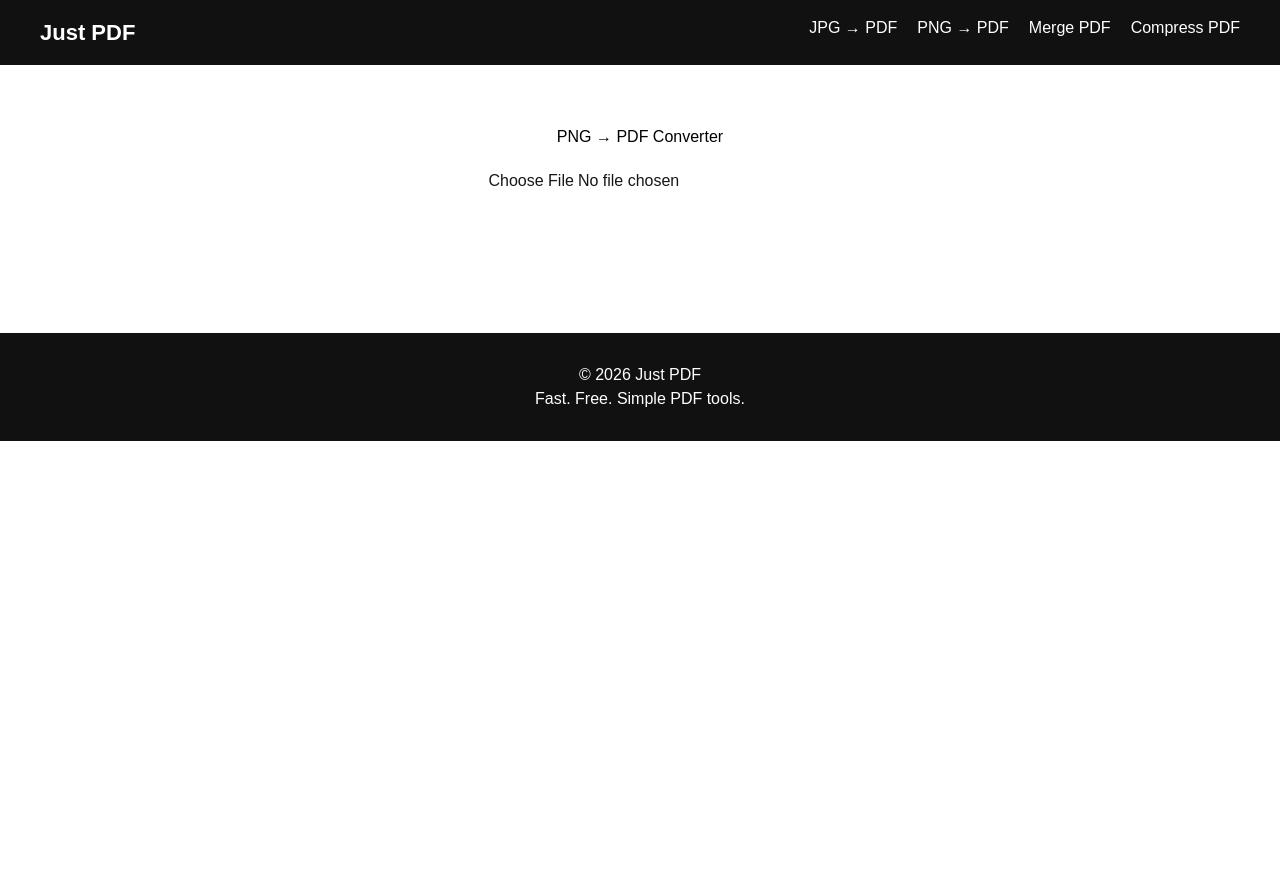
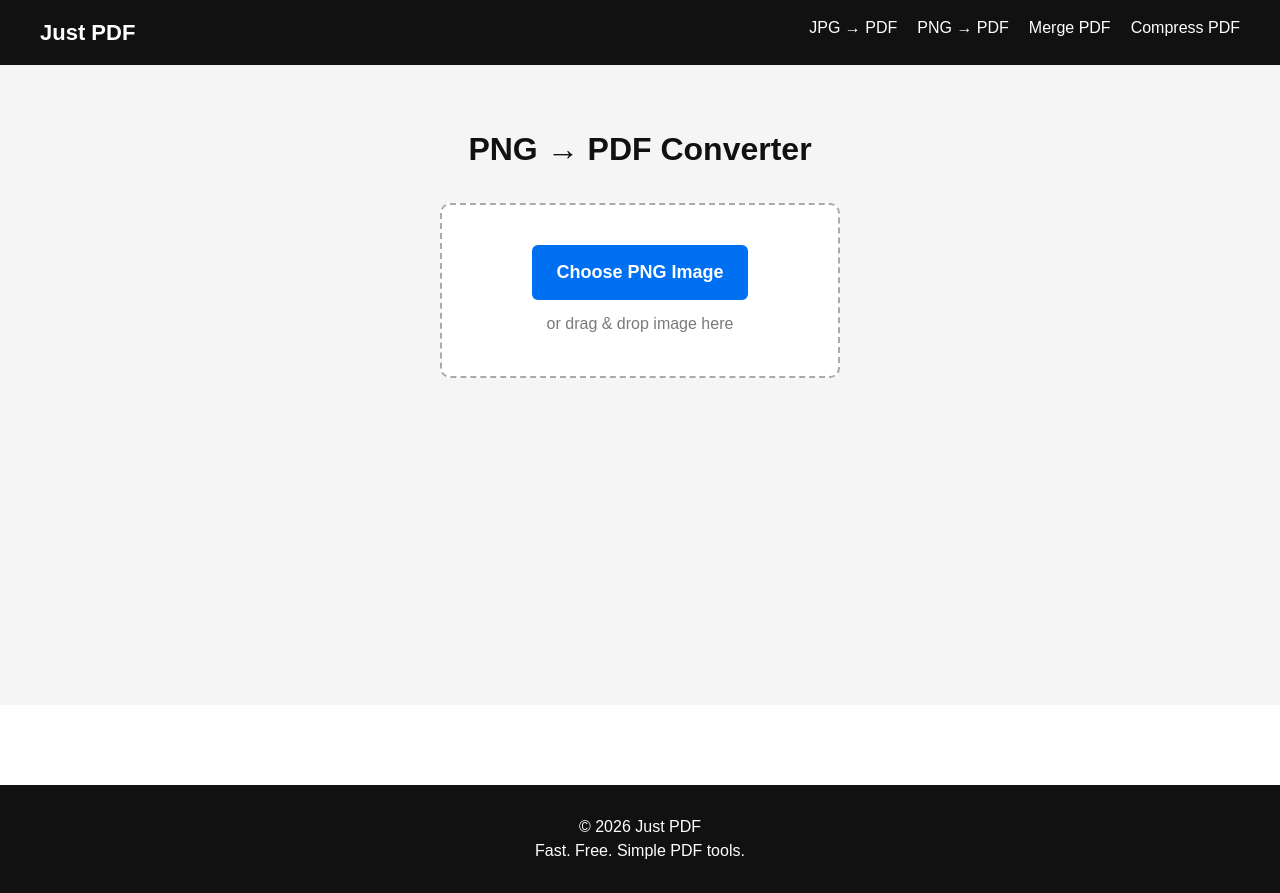
Before and after one commit to rahulkite-solo/just-pdf, a Next.js app: page /png-to-pdf in a window 1280 px wide. Before the commit the page ends 800 px from the top, so only its background shows below. Built offline with nearby package versions, Linux system fonts and the light colour scheme.

Commit message:
Upgrade JPG UI7

```diff
--- a/app/compress-pdf/page.tsx
+++ b/app/compress-pdf/page.tsx
@@ -1,21 +1,41 @@
 "use client";
 
+import { useState } from "react";
+import { compressPdf } from "@/lib/pdfUtils";
+
 export default function CompressPDF() {
+  const [loading, setLoading] = useState(false);
+  const [url, setUrl] = useState<string | null>(null);
+
+  async function handleFile(e: any) {
+    const file = e.target.files[0];
+    if (!file) return;
+
+    setLoading(true);
+    const blob = await compressPdf(file);
+    setUrl(URL.createObjectURL(blob));
+    setLoading(false);
+  }
+
   return (
-    <main style={page}>
-      <h1 style={heading}>Compress PDF</h1>
+    <main style={container}>
+      <h1 style={title}>Compress PDF</h1>
 
-      <p>Feature coming soon 🚧</p>
+      <input
+        type="file"
+        accept="application/pdf"
+        onChange={handleFile}
+      />
+
+      {url && (
+        <a href={url} download="compressed.pdf" style={downloadBtn}>
+          Download Compressed PDF
+        </a>
+      )}
     </main>
   );
 }
 
-const page = {
-  padding: "60px",
-  textAlign: "center" as const,
-};
-
-const heading = {
-  color: "black",
-  marginBottom: "20px",
-};
+const container = { padding: "60px", textAlign: "center" as const, backgroundColor: "#f5f5f5", minHeight: "80vh" };
+const title = { fontSize: "32px", marginBottom: "30px", color: "#111", fontWeight: "bold" };
+const downloadBtn = { display: "inline-block", marginTop: "20px", backgroundColor: "#28a745", color: "white", padding: "12px 20px", borderRadius: "6px", textDecoration: "none", fontWeight: "bold" };
--- a/app/merge-pdf/page.tsx
+++ b/app/merge-pdf/page.tsx
@@ -1,23 +1,42 @@
 "use client";
 
 import { useState } from "react";
+import { mergePdfs } from "@/lib/pdfUtils";
 
 export default function MergePDF() {
+  const [loading, setLoading] = useState(false);
+  const [url, setUrl] = useState<string | null>(null);
+
+  async function handleFiles(e: any) {
+    const files = Array.from(e.target.files || []);
+    if (files.length < 2) return alert("Select at least 2 PDFs");
+
+    setLoading(true);
+    const blob = await mergePdfs(files as File[]);
+    setUrl(URL.createObjectURL(blob));
+    setLoading(false);
+  }
+
   return (
-    <main style={page}>
-      <h1 style={heading}>Merge PDF</h1>
+    <main style={container}>
+      <h1 style={title}>Merge PDF</h1>
 
-      <p>Feature coming soon 🚧</p>
+      <input
+        type="file"
+        accept="application/pdf"
+        multiple
+        onChange={handleFiles}
+      />
+
+      {url && (
+        <a href={url} download="merged.pdf" style={downloadBtn}>
+          Download Merged PDF
+        </a>
+      )}
     </main>
   );
 }
 
-const page = {
-  padding: "60px",
-  textAlign: "center" as const,
-};
-
-const heading = {
-  color: "black",
-  marginBottom: "20px",
-};
+const container = { padding: "60px", textAlign: "center" as const, backgroundColor: "#f5f5f5", minHeight: "80vh" };
+const title = { fontSize: "32px", marginBottom: "30px", color: "#111", fontWeight: "bold" };
+const downloadBtn = { display: "inline-block", marginTop: "20px", backgroundColor: "#28a745", color: "white", padding: "12px 20px", borderRadius: "6px", textDecoration: "none", fontWeight: "bold" };
--- a/app/png-to-pdf/page.tsx
+++ b/app/png-to-pdf/page.tsx
@@ -4,36 +4,67 @@ import { useState } from "react";
 import { imageToPdf } from "@/lib/pdfUtils";
 
 export default function PNGtoPDF() {
-  const [url, setUrl] = useState<string | null>(null);
   const [loading, setLoading] = useState(false);
+  const [error, setError] = useState("");
+  const [downloadUrl, setDownloadUrl] = useState<string | null>(null);
 
-  async function handleFile(e: any) {
+  async function convert(file: File) {
+    try {
+      setLoading(true);
+      setError("");
+      setDownloadUrl(null);
+
+      if (file.size > 5 * 1024 * 1024) {
+        setError("File too large (max 5MB)");
+        return;
+      }
+
+      if (!file.type.includes("png")) {
+        setError("Only PNG images allowed");
+        return;
+      }
+
+      const blob = await imageToPdf(file);
+      setDownloadUrl(URL.createObjectURL(blob));
+    } catch {
+      setError("Conversion failed");
+    } finally {
+      setLoading(false);
+    }
+  }
+
+  function handleFile(e: any) {
     if (loading) return;
+    const file = e.target.files?.[0];
+    if (file) convert(file);
+  }
 
-    const file = e.target.files[0];
-    if (!file) return;
-
-    setLoading(true);
-
-    const blob = await imageToPdf(file);
-    setUrl(URL.createObjectURL(blob));
-
-    setLoading(false);
+  function handleDrop(e: any) {
+    e.preventDefault();
+    if (loading) return;
+    const file = e.dataTransfer.files[0];
+    if (file) convert(file);
   }
 
   return (
-    <main style={page}>
-      <h1 style={heading}>PNG → PDF Converter</h1>
+    <main style={container}>
+      <h1 style={title}>PNG → PDF Converter</h1>
 
-      <input
-        type="file"
-        accept="image/png"
-        onChange={handleFile}
-        disabled={loading}
-      />
+      <div onDrop={handleDrop} onDragOver={(e) => e.preventDefault()} style={dropZone}>
+        <label style={button(loading)}>
+          {loading ? "Converting..." : "Choose PNG Image"}
+          <input hidden type="file" accept="image/png" onChange={handleFile} />
+        </label>
 
-      {url && (
-        <a href={url} download="converted.pdf" style={download}>
+        <p style={{ marginTop: "12px", color: "#7b7a7a" }}>
+          or drag & drop image here
+        </p>
+      </div>
+
+      {error && <p style={errorStyle}>{error}</p>}
+
+      {downloadUrl && (
+        <a href={downloadUrl} download="converted.pdf" style={downloadBtn}>
           Download PDF
         </a>
       )}
@@ -41,18 +72,9 @@ export default function PNGtoPDF() {
   );
 }
 
-const page = {
-  padding: "60px",
-  textAlign: "center" as const,
-};
-
-const heading = {
-  color: "black",
-  marginBottom: "20px",
-};
-
-const download = {
-  display: "block",
-  marginTop: "20px",
-  fontWeight: "bold",
-};
+const container = { padding: "60px 20px", textAlign: "center" as const, backgroundColor: "#f5f5f5", minHeight: "80vh" };
+const title = { fontSize: "32px", marginBottom: "30px", color: "#111", fontWeight: "bold" };
+const dropZone = { border: "2px dashed #aaa", borderRadius: "10px", padding: "40px", backgroundColor: "white", maxWidth: "400px", margin: "auto" };
+const button = (loading: boolean) => ({ display: "inline-block", backgroundColor: loading ? "#999" : "#0070f3", color: "white", padding: "14px 24px", borderRadius: "6px", cursor: loading ? "not-allowed" : "pointer", fontSize: "18px", fontWeight: "bold" });
+const errorStyle = { color: "red", marginTop: "20px" };
+const downloadBtn = { display: "inline-block", marginTop: "20px", backgroundColor: "#28a745", color: "white", padding: "12px 20px", borderRadius: "6px", textDecoration: "none", fontWeight: "bold" };
--- a/lib/pdfUtils.ts
+++ b/lib/pdfUtils.ts
@@ -1,17 +1,18 @@
-"use client";
-
 import { PDFDocument } from "pdf-lib";
 
+// IMAGE → PDF (works for JPG + PNG)
 export async function imageToPdf(file: File) {
   const pdfDoc = await PDFDocument.create();
   const buffer = await file.arrayBuffer();
 
   let image;
 
-  if (file.type.includes("jpeg")) {
+  if (file.type.includes("jpeg") || file.type.includes("jpg")) {
     image = await pdfDoc.embedJpg(buffer);
+  } else if (file.type.includes("png")) {
+    image = await pdfDoc.embedPng(buffer);
   } else {
-    image = await pdfDoc.embedPng(buffer);
+    throw new Error("Unsupported image format");
   }
 
   const page = pdfDoc.addPage([image.width, image.height]);
@@ -25,8 +26,40 @@ export async function imageToPdf(file: File) {
 
   const pdfBytes = await pdfDoc.save();
 
-  return new Blob(
-    [new Uint8Array(pdfBytes)],
-    { type: "application/pdf" }
-  );
+  return new Blob([new Uint8Array(pdfBytes)], {
+    type: "application/pdf",
+  });
 }
+
+// MERGE PDFs
+export async function mergePdfs(files: File[]) {
+  const mergedPdf = await PDFDocument.create();
+
+  for (const file of files) {
+    const bytes = await file.arrayBuffer();
+    const pdf = await PDFDocument.load(bytes);
+    const pages = await mergedPdf.copyPages(pdf, pdf.getPageIndices());
+
+    pages.forEach((page) => mergedPdf.addPage(page));
+  }
+
+  const pdfBytes = await mergedPdf.save();
+
+  return new Blob([new Uint8Array(pdfBytes)], {
+    type: "application/pdf",
+  });
+}
+
+// SIMPLE PDF COMPRESSION (re-save optimization)
+export async function compressPdf(file: File) {
+  const bytes = await file.arrayBuffer();
+  const pdf = await PDFDocument.load(bytes);
+
+  const compressed = await pdf.save({
+    useObjectStreams: true,
+  });
+
+  return new Blob([new Uint8Array(compressed)], {
+    type: "application/pdf",
+  });
+}
```
